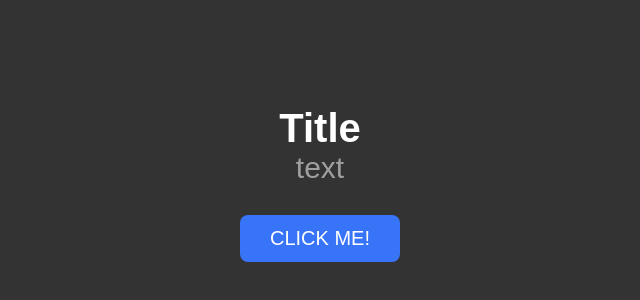
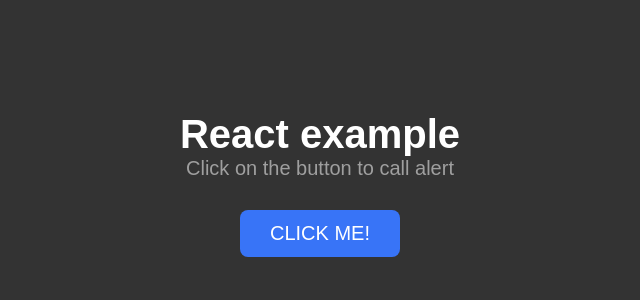
Before and after one commit to kholodDev/react-velosiped, a website: page src/index.html in a window 1280 px wide. Shown: the part 236-536 px from the top of the page, without its empty margins (320-960 px from the left). Drawn offline with Linux system fonts and the light colour scheme.

Commit message:
Fix css and content

```diff
--- a/src/css.css
+++ b/src/css.css
@@ -21,10 +21,11 @@ body, h1, p {
 }
 
 .text {
-    font-size: 30px;
+    font-size: 20px;
     font-family: sans-serif;
     color: #ffffff88;
     margin-bottom: 30px;
+    text-align: center;
 }
 
 .button {
--- a/src/index.js
+++ b/src/index.js
@@ -49,6 +49,6 @@ const App = props => {
 const root = document.getElementById('app')
 
 ReactDOM.render(
-    React.createElement(App, { title: 'Title', text: 'text', btnText: 'click me!' }),
+    React.createElement(App, { title: 'React example', text: 'Click on the button to call alert', btnText: 'click me!' }),
     root
 )
```
